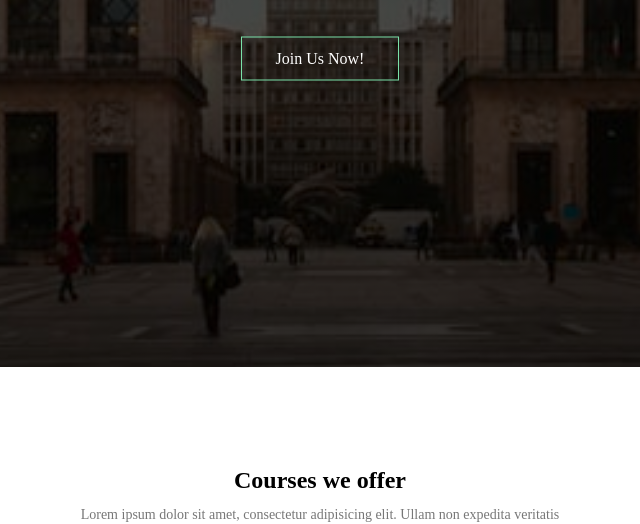
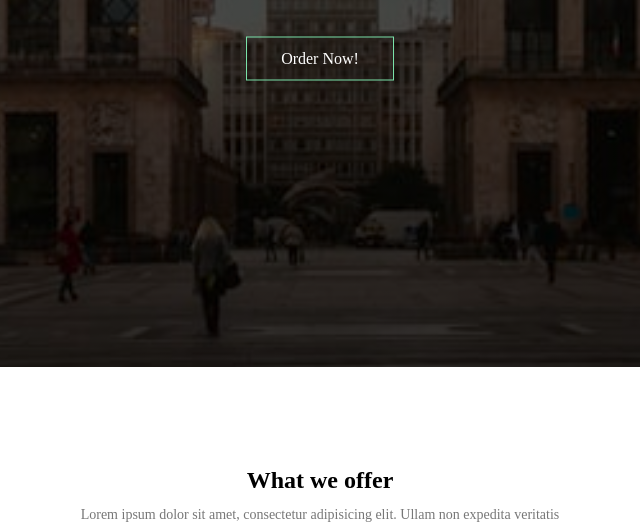
Before and after one commit to duppy-ke/me, a plain HTML site: page index.html in a window 1280 px wide. Shown: the part 433-957 px from the top of the page, 320-960 px from the left. Drawn offline with Linux system fonts and the light colour scheme; files whose address does not match are found by name.

Commit message:
Update2 index.html

```diff
--- a/index.html
+++ b/index.html
@@ -31,7 +31,7 @@
     <div class="text-box">
         <h1>General Supplier & Service Provider</h1>
         <p>Lorem ipsum, dolor sit amet consectetur adipisicing elit. <br> reiciendis eum magnam odit natus sit eligendi <br> incidunt cupiditate illum rem?</p>
-        <a class="btn" href="contact.html">Join Us Now!</a>
+        <a class="btn" href="contact.html">Order Now!</a>
 
 
     </div>
@@ -44,7 +44,7 @@
 <!------ Courses------>
 
 <section class="courses">
-    <h1>Courses we offer</h1>
+    <h1>What we offer</h1>
     <p>Lorem ipsum dolor sit amet, consectetur adipisicing elit.  Ullam non expedita veritatis <br> suscipit  qui nesciunt  accusantium dicta animi <br> dolore labore.</p>
 <div class="row">
     <div class="course-colum">
```
